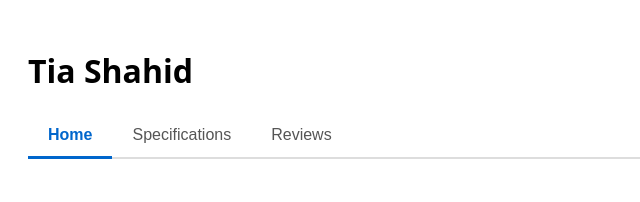
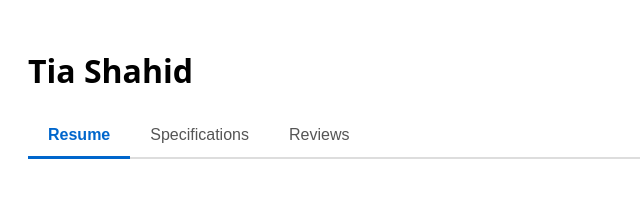
Before and after one commit to tiashahid/tiashahid.github.io, a plain HTML site: page index.html in a window 1280 px wide. Shown: the top 202 px of the page, without its empty margins (0-640 px from the left). Drawn offline with Linux system fonts and the light colour scheme.

Commit message:
renamed stuff

```diff
--- a/index.html
+++ b/index.html
@@ -56,7 +56,7 @@
 
   <!-- Tab Buttons -->
   <div class="tab-bar" role="tablist">
-    <button class="tab-btn active" role="tab" onclick="openTab(event, 'overview')">Home</button>
+    <button class="tab-btn active" role="tab" onclick="openTab(event, 'overview')">Resume</button>
     <button class="tab-btn" role="tab" onclick="openTab(event, 'specs')">Specifications</button>
     <button class="tab-btn" role="tab" onclick="openTab(event, 'reviews')">Reviews</button>
   </div>
```
Also changed, not shown: 2 other files.
